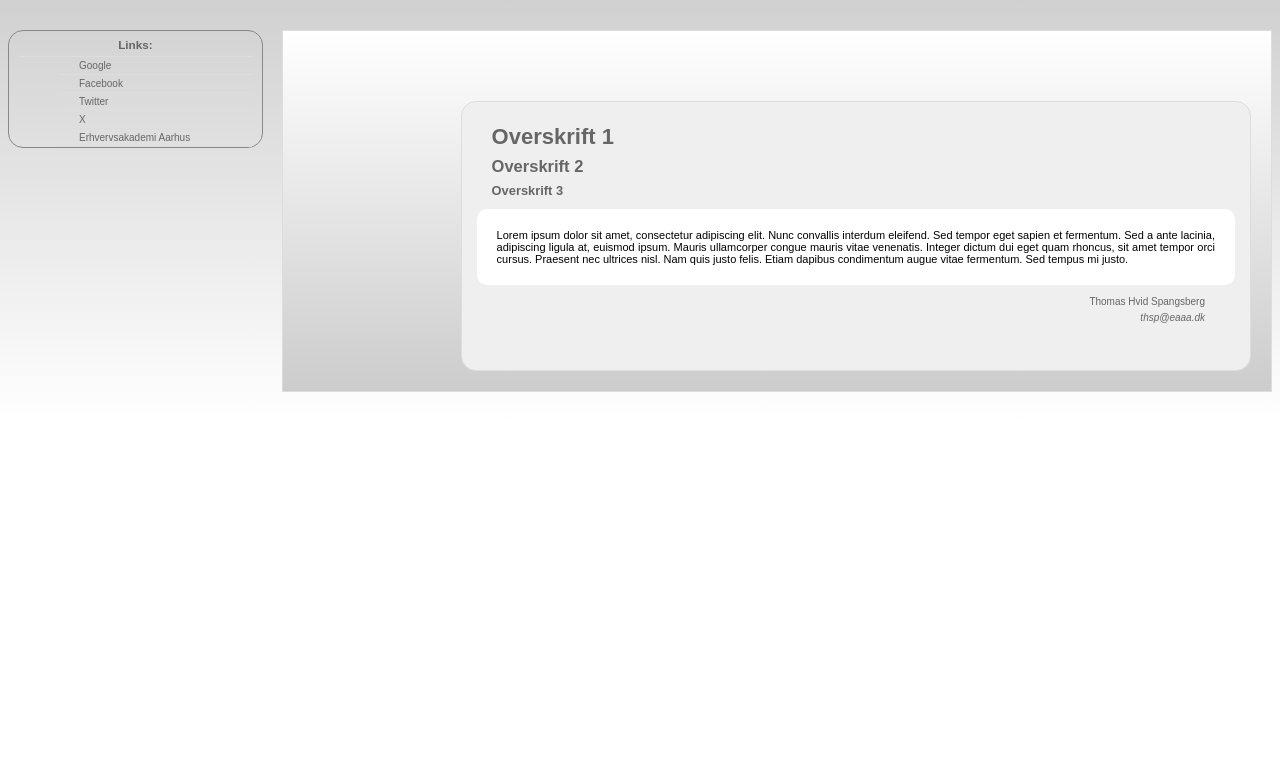
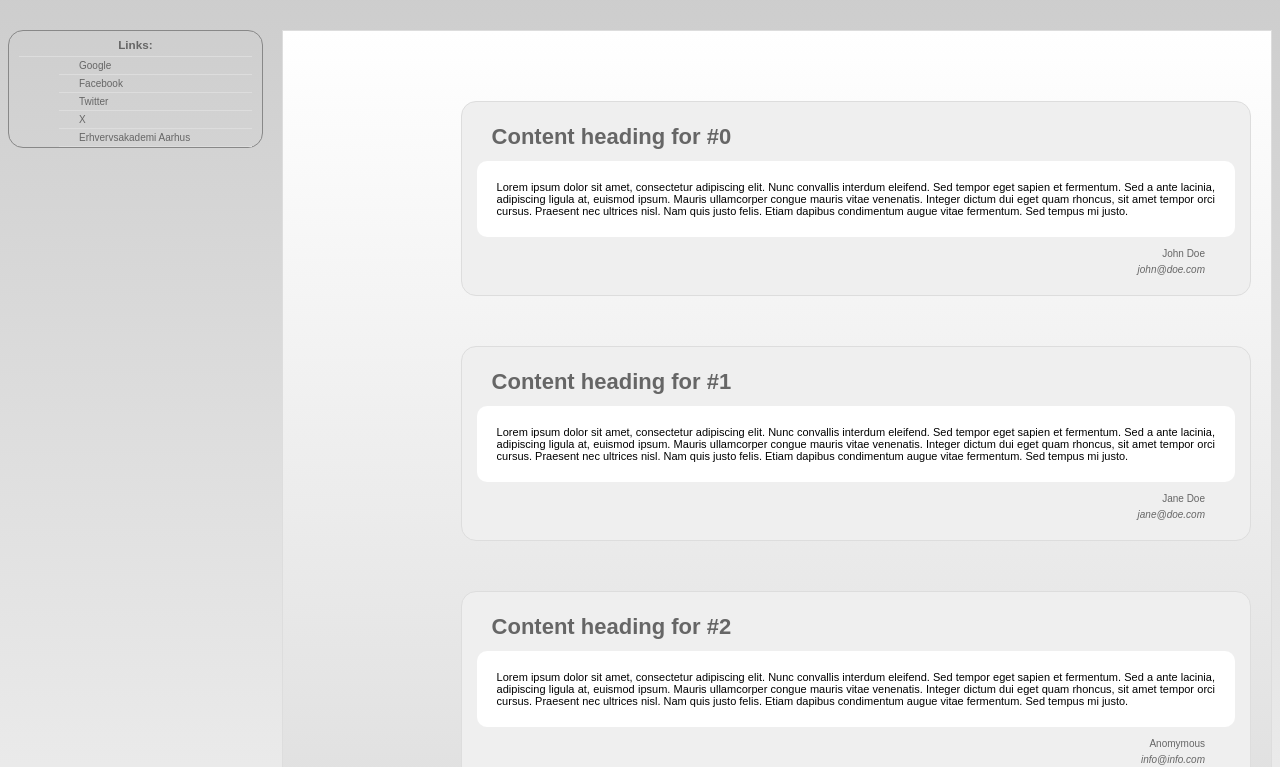
Before and after one commit to spngsbrg/webTekF24v, a plain HTML site: page modul-03/domManipulation.html in a window 1280 px wide. Shown: the part 37-804 px from the top of the page. Drawn offline with Linux system fonts and the light colour scheme.

Commit message:
After teaching

```diff
--- a/modul-03/domManipulation.html
+++ b/modul-03/domManipulation.html
@@ -9,24 +9,7 @@
     <div>
       <h1>DOM-manipulation</h1>
     </div>
-    <div id="main-content-area">
-      <div id="0" class="content">
-        <h1>Overskrift 1</h1>
-        <h2>Overskrift 2</h2>
-        <h3>Overskrift 3</h3>
-        <p class="inner-content">
-          Lorem ipsum dolor sit amet, consectetur adipiscing elit. Nunc
-          convallis interdum eleifend. Sed tempor eget sapien et fermentum. Sed
-          a ante lacinia, adipiscing ligula at, euismod ipsum. Mauris
-          ullamcorper congue mauris vitae venenatis. Integer dictum dui eget
-          quam rhoncus, sit amet tempor orci cursus. Praesent nec ultrices nisl.
-          Nam quis justo felis. Etiam dapibus condimentum augue vitae fermentum.
-          Sed tempus mi justo.<p class="author">Thomas Hvid Spangsberg</p> <p class="contact"><a href="mailto:thsp@eaaa.dk">thsp@eaaa.dk</a
-          ></p>
-
-        </p>
-      </div>
-    </div>
+    <div id="main-content-area"></div>
 
     <div id="sidebar">
       <h3>Links:</h3>
@@ -40,5 +23,7 @@
         </li>
       </ul>
     </div>
+
+    <script src="script.js"></script>
   </body>
 </html>
--- /dev/null
+++ b/modul-03/script.js
@@ -0,0 +1,103 @@
+/* author = { name: "Thomas Hvid Spangsberg", email: "thsp@eaaa.dk" };
+
+let content =
+  "Lorem ipsum dolor sit amet, consectetur adipiscing elit. Nunc convallis interdum eleifend. Sed tempor eget sapien et fermentum. Sed a ante lacinia, adipiscing ligula at, euismod ipsum. Mauris ullamcorper congue mauris vitae venenatis. Integer dictum dui eget quam rhoncus, sit amet tempor orci cursus. Praesent nec ultrices nisl. Nam quis justo felis. Etiam dapibus condimentum augue vitae fermentum. Sed tempus mi justo.";
+
+let heading = "Overskrift 1";
+
+const article = { author: author, content: content, heading: heading };
+
+//author.name = "hest";
+
+console.log(article);
+
+let mainContentArea = document.getElementById("main-content-area");
+
+let articleToInsert = "";
+
+for (let i = 0; i < 10; i++) {
+  articleToInsert =
+    "<div id='" +
+    (i + 1) +
+    "' class='content'>" +
+    "<h1>" +
+    article.heading +
+    "</h1>" +
+    "<p class='inner-content'>" +
+    article.content +
+    "</p>" +
+    "<p class='author'>" +
+    article.author.name +
+    "</p>" +
+    "<p class='contact'>" +
+    article.author.email +
+    "</p>" +
+    "</div>";
+
+  mainContentArea.innerHTML = mainContentArea.innerHTML + articleToInsert;
+}
+
+articleToInsert =
+  "<div id='1' class='content'>" +
+  "<h1>" +
+  article.heading +
+  "</h1>" +
+  "<p class='inner-content'>" +
+  article.content +
+  "</p>" +
+  "<p class='author'>" +
+  article.author.name +
+  "</p>" +
+  "<p class='contact'>" +
+  article.author.email +
+  "</p>" +
+  "</div>";
+
+mainContentArea.innerHTML = mainContentArea.innerHTML + articleToInsert;*/
+//document.write(articleToInsert);
+
+let mainContentArea = document.getElementById("main-content-area");
+
+fetchData("/data.json").then((data) => {
+  console.log(data);
+
+  for (let i = 0; i < data.length; i++) {
+    let author = "";
+    let email = "";
+
+    if (data[i].author == "Foo Bar") {
+      author = "Anomymous";
+      email = "info@info.com";
+    } else {
+      author = data[i].author;
+      email = data[i].email;
+    }
+
+    let articleToInsert =
+      "<div id='" +
+      data[i].id +
+      "' class='content'>" +
+      "<h1>" +
+      data[i].heading +
+      "</h1>" +
+      "<p class='inner-content'>" +
+      data[i].content +
+      "</p>" +
+      "<p class='author'>" +
+      author +
+      "</p>" +
+      "<p class='contact'>" +
+      email +
+      "</p>" +
+      "</div>";
+
+    mainContentArea.innerHTML = mainContentArea.innerHTML + articleToInsert;
+  }
+});
+
+//Magi - det taler vi om senere!!
+async function fetchData(url) {
+  let request = await fetch(url);
+  let json = await request.json();
+  return json;
+}
```
Also changed, not shown: modul-03/liveCode/index.html (added, +53 -0 lines).
